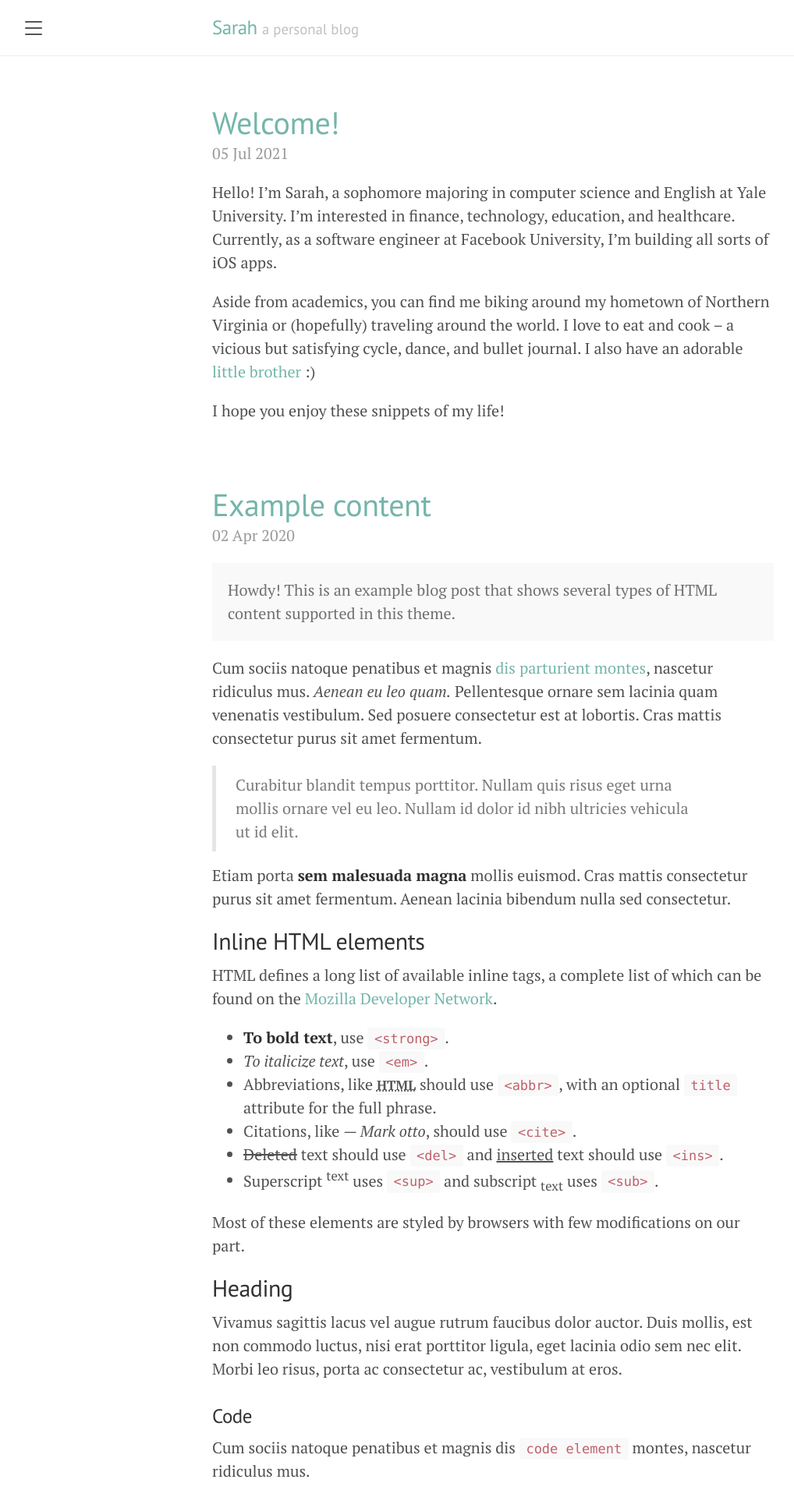
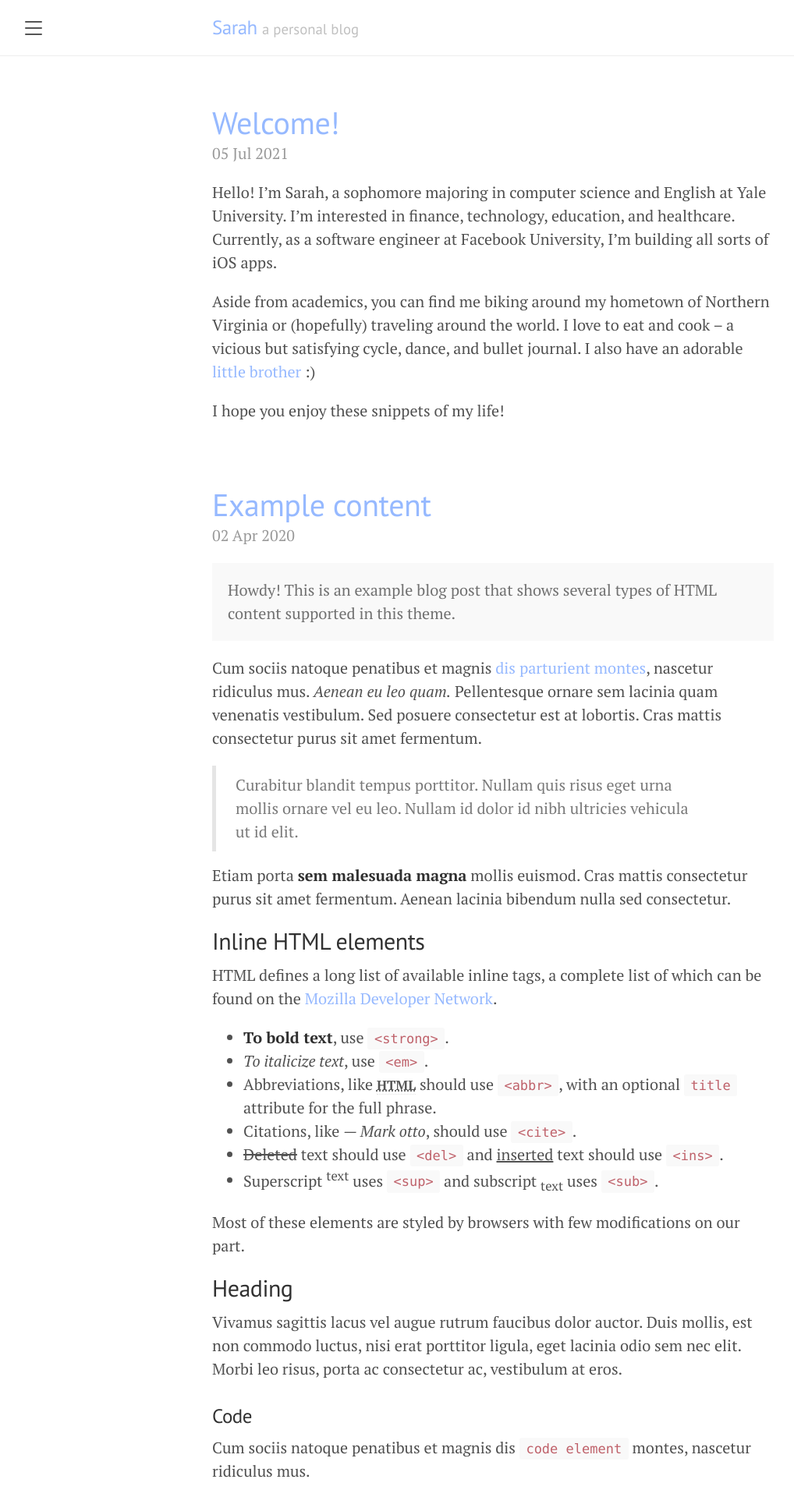
Before and after one commit to swang392/swang392.github.io, a Jekyll site: the page built from index.html, in a window 1280 px wide. Shown: the top 1920 px of the page at 78% size, without its empty margins (8-1026 px from the left). Built offline with Jekyll 4.4.1, drawn with Linux system fonts in a browser that asks for light colours; the list of posts is cut into pages by our own code.

Commit message:
custom color theme

```diff
--- a/_layouts/default.html
+++ b/_layouts/default.html
@@ -3,7 +3,7 @@
 
   {% include head.html %}
 
-  <body class="theme-base-0c">
+  <body class="theme-base-sw">
 
     {% include sidebar.html %}
 
--- a/public/css/lanyon.css
+++ b/public/css/lanyon.css
@@ -532,6 +532,17 @@ a.pagination-item:hover {
   color: #8f5536;
 }
 
+/* Custom Blue */
+.theme-base-sw .sidebar,
+.theme-base-sw .sidebar-toggle:active,
+.theme-base-sw #sidebar-checkbox:checked ~ .sidebar-toggle {
+  background-color: #96b9ff;
+}
+.theme-base-sw .container a,
+.theme-base-sw .sidebar-toggle,
+.theme-base-sw .related-posts li a:hover {
+  color: #96b9ff;
+}
 
 /*
  * Overlay sidebar
```
Also changed, not shown: 8 other files.
